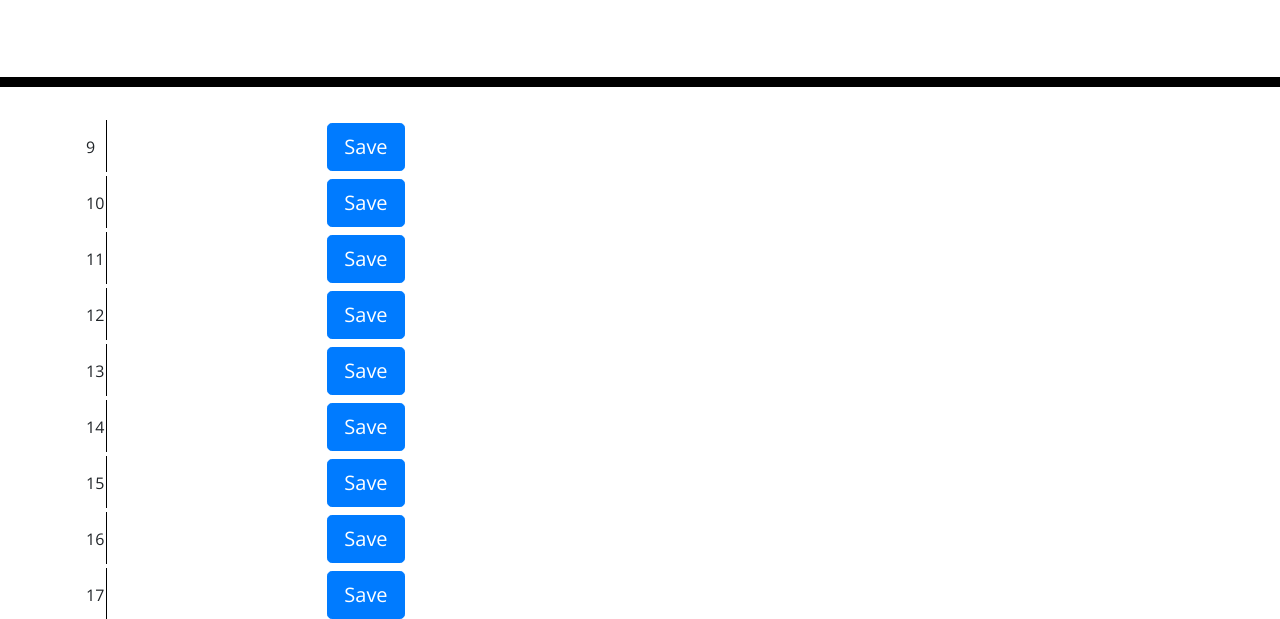
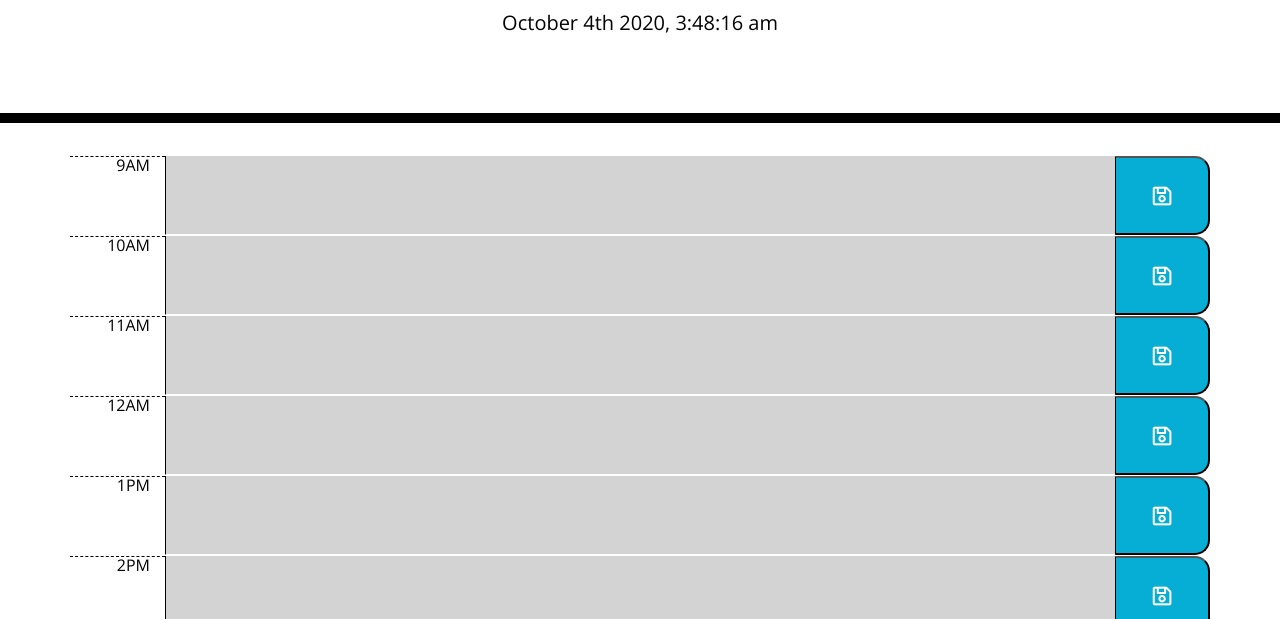
Before and after one commit to shelb-doc/Work-Planner, a plain HTML site: page index.html in a window 1280 px wide. Shown: the part 181-800 px from the top of the page. Drawn offline with nearby package versions, Linux system fonts and the light colour scheme.

Commit message:
made table into form the added clock to jumbotron

```diff
--- a/assets/css/style.css
+++ b/assets/css/style.css
@@ -10,7 +10,10 @@ textarea{
   resize: none;
   color: #000000;
   border-left: 1px solid black;
+  border-bottom: 1px solid white;
   padding: 10px;
+  width: 100%;
+  height: 100%;
 }
 
 .jumbotron {
@@ -40,6 +43,7 @@ textarea{
   background-color: #ffffff;
   color: #000000;
   border-top: 1px dashed #000000;
+  text-align: right;
 }
 
 .past {
@@ -69,3 +73,9 @@ textarea{
   font-size: 20px;
   transition: all .3s ease-in-out;
 }
+
+.center {
+  width: 100%;
+  margin-left: auto;
+  margin-right: auto;
+}
--- a/assets/scripts/script.js
+++ b/assets/scripts/script.js
@@ -1,21 +1,37 @@
 $(document).ready(function () {
     console.log("This is loading!");
+    console.log(moment().format('hA'))
     // DOM VARIABLES
     // JS VARIABLES
     // FUNCTION DEFINITIONS
+
+    function twelveHr(hour){
+        if (hour > 12){
+            return ((hour - 12) + "PM")
+        }
+        else {
+            return (hour + "AM")
+        }
+    }
+
+    function renderPlanner(){
+        for(i=0; i<9; i++){
+            var time = twelveHr(9 + i)
+            var content = '<form class="row">'
+            content += '<div class="col-md-1 hour">' + (time) + '</div>';
+            content += '<div class="col-md-10 description p-0"><textarea class="past" id="meetingName'+ (time) +'"></textarea>' + '</div>';
+            content += '<button class="col-md-1 saveBtn"><i class="far fa-save fa-lg"></i></button>';
+            content += "</form>"
+            $('.container').append(content);
+        }
+    }
+
     // FUNCTION CALLS
+
+    $("#currentDay").text (moment().format('MMMM Do YYYY, h:mm:ss a'));
+
+    renderPlanner()
     // EVENT LISTENERS
 
-    // make date appear on jumbo
-    // creates the layout of the tables
-    var content = "<table>"
-    for(i=0; i<9; i++){
-        content += '<tr><td>' + (9 + i) + '</td>';
-        content += '<td>' + '<textarea id="meetingName'+ (9 + i) +'"></textarea>' + '</td>';
-        content += '<td>' + '<button type="button" class="btn btn-primary btn-lg">Save</button>' + '</td></tr>';
-    }
-    content += "</table>"
-    $('.container').append(content);
-        // make 3 col
-        // times
+
 });
```
